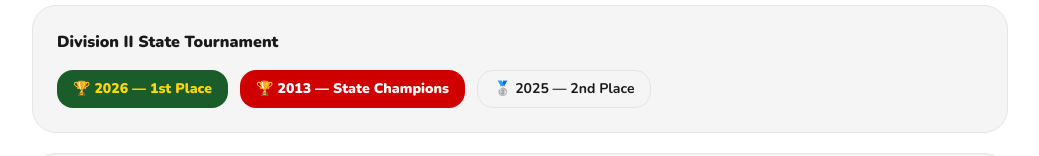
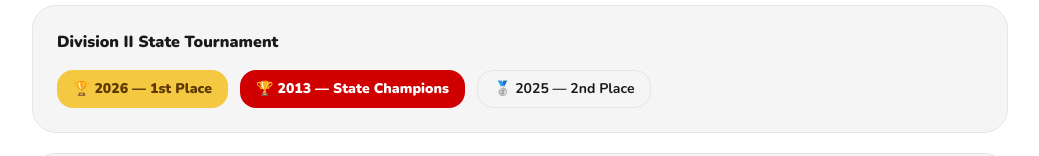
Before and after one commit to Grimwizza/luda-team, a Next.js app: page /team in a window 1280 px wide. Shown: the part 1755-1911 px from the top of the page, without its empty margins (120-1159 px from the left). Built offline with nearby package versions, Linux system fonts and the light colour scheme; no server answers.

Commit message:
style: update team photo alignment and champion badge color scheme

```diff
--- a/src/app/team/page.tsx
+++ b/src/app/team/page.tsx
@@ -163,7 +163,7 @@ export default function TeamPage() {
               src="/gallery/2026 LUDA Championship Team Photo.jpg"
               alt="LUDA Crayons — 2026 Division II State Champions"
               className="w-full object-cover"
-              style={{ maxHeight: "480px", objectPosition: "center bottom" }}
+              style={{ maxHeight: "480px", objectPosition: "center center" }}
             />
             <div className="px-6 py-4 flex items-center gap-3">
               <span className="text-xl">🏆</span>
@@ -182,7 +182,7 @@ export default function TeamPage() {
             <div className="flex flex-wrap gap-3">
               <span
                 className="flex items-center gap-2 px-4 py-2 rounded-2xl text-sm font-black"
-                style={{ backgroundColor: "#1a5c2a", color: "#ffd700" }}
+                style={{ backgroundColor: "#f5c842", color: "#5c3a00" }}
               >
                 🏆 2026 — 1st Place
               </span>
```
